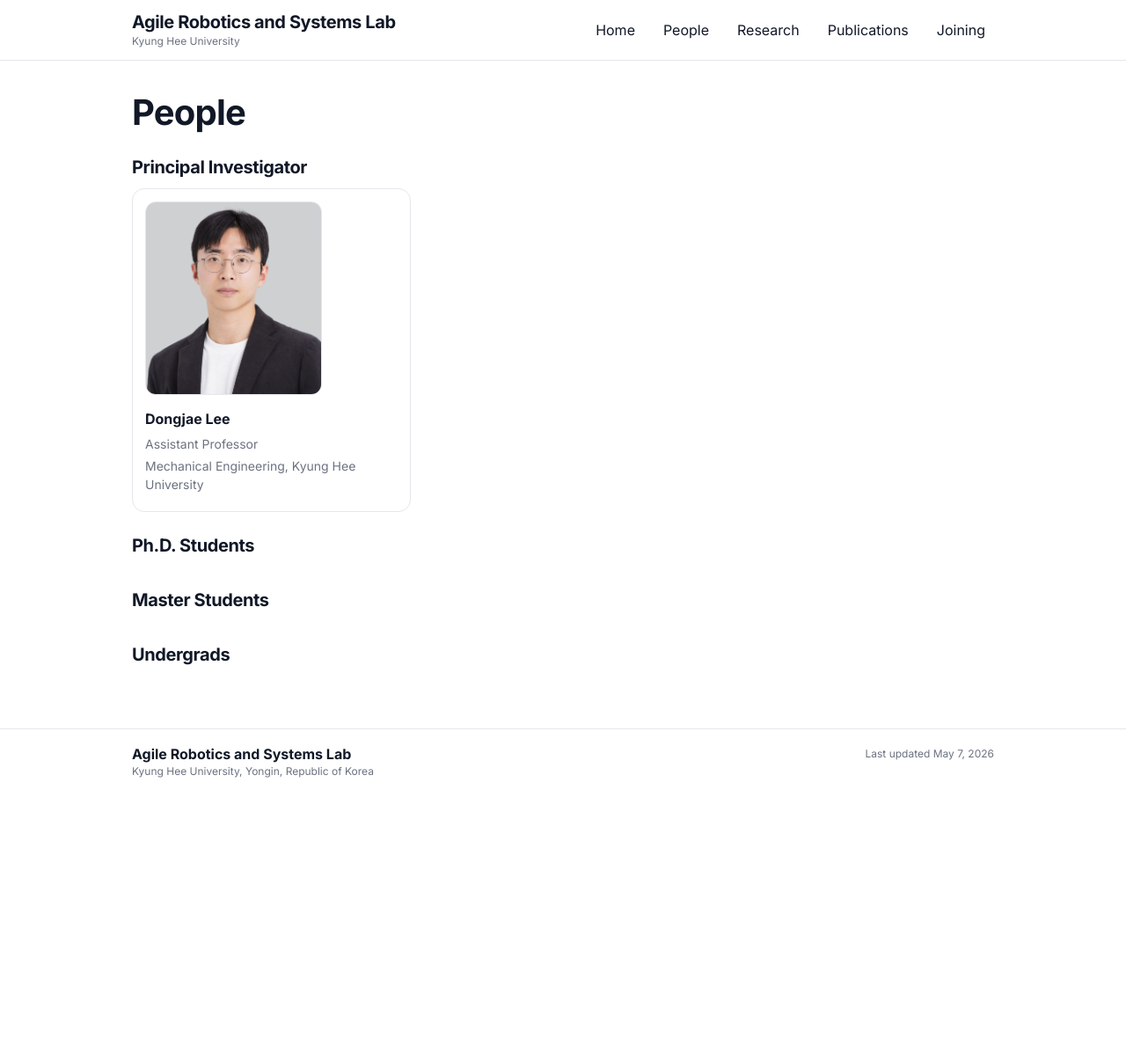
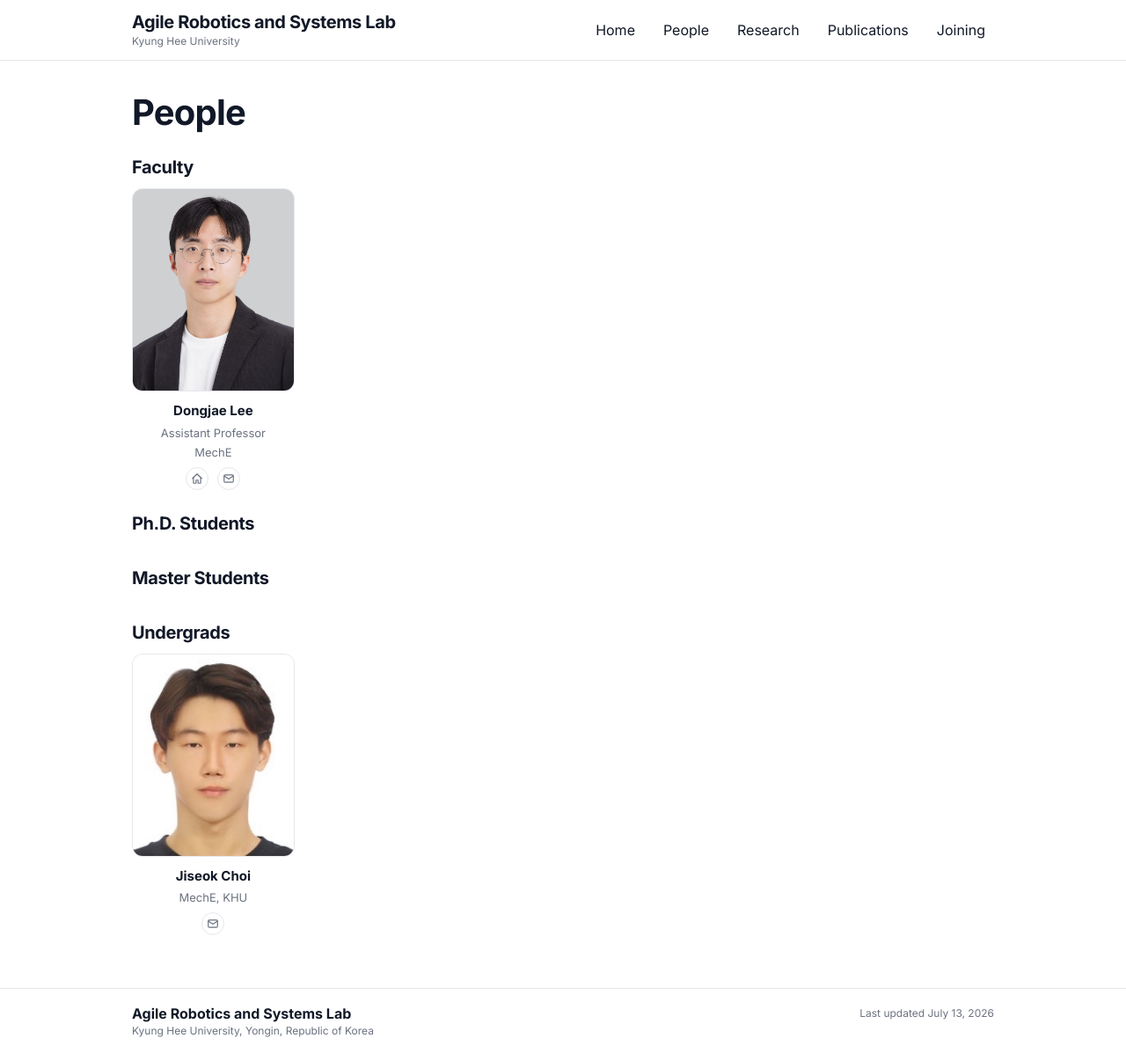
Before and after one commit to arsl-khu/arsl-khu.github.io, a Jekyll site: the page built from people.md, in a window 1280 px wide and 1197 px high. Shown: the whole window at 88% size. Built offline with Jekyll 4.4.1, drawn with Linux system fonts in a browser that asks for light colours.

Commit message:
add jiseok

```diff
--- a/_config.yml
+++ b/_config.yml
@@ -7,7 +7,7 @@ description: "Agile Robotics and Systems Lab (ARSL) at Kyung Hee University."
 location: "Kyung Hee University, Yongin, Republic of Korea"
 email: "dongjaelee@khu.ac.kr"
 
-last-updated: May 7, 2026
+last-updated: July 13, 2026
 
 include:
   - _posts
--- a/_data/people.yml
+++ b/_data/people.yml
@@ -1,45 +1,35 @@
 - group: pi
-  group_label: "Principal Investigator"
+  group_label: "Faculty"
   members:
     - name: "Dongjae Lee"
       role: "Assistant Professor"
-      affiliation: "Mechanical Engineering, Kyung Hee University"
-      research_interest: ""
+      affiliation: "MechE"
       image: "/img_people/dongjae.jpg" # TODO: replace
       website: "https://dongjaelee95.github.io"
-      email: ""
-      links: []
-      blurb: ""
+      email: "dongjaelee@khu.ac.kr"
 
 - group: phd
   group_label: "Ph.D. Students"
   members:
     # - name: "Name"
-    #   affiliation: "Mechanical Engineering, Kyung Hee University"
-    #   research_interest: "Research interests: TODO"
+    #   affiliation: "MechE, KHU"
     #   image: "" # optional
+    #   website: ""
     #   email: ""
-    #   links: []
-    #   blurb: ""
 
 - group: ms
   group_label: "Master Students"
   members:
     # - name: "Name"
-    #   affiliation: "Mechanical Engineering, Kyung Hee University"
-    #   research_interest: "Research interests: TODO"
+    #   affiliation: "MechE, KHU"
     #   image: ""
+    #   website: ""
     #   email: ""
-    #   links: []
-    #   blurb: ""
 
 - group: ug
   group_label: "Undergrads"
   members:
-    # - name: "Name"
-    #   affiliation: "Mechanical Engineering, Kyung Hee University"
-    #   research_interest: "Research interests: TODO"
-    #   image: ""
-    #   email: ""
-    #   links: []
-    #   blurb: ""
+    - name: "Jiseok Choi"
+      affiliation: "MechE, KHU"
+      image: "/img_people/jiseok.jpg"
+      email: "frankj99@khu.ac.kr"
--- a/assets/css/styles.css
+++ b/assets/css/styles.css
@@ -417,33 +417,83 @@ ol.pub>li{
 .people-group{ margin-top: 18px; }
 .people-grid{
   display:grid;
-  grid-template-columns: repeat(3, minmax(0, 1fr));
-  gap: 14px;
+  grid-template-columns: repeat(5, minmax(0, 1fr));
+  gap: 20px 14px;
 }
 .person{
-  border: 1px solid var(--border);
-  border-radius: var(--radius);
-  background: var(--bg);
-  padding: 14px;
-  display:block;
+  display:flex;
+  flex-direction: column;
+  align-items: center;
+  text-align: center;
+  padding: 0;
 }
 .person img{
-  width: 70%;
-  height: 220px;
+  display:block;
+  width: 100%;
+  aspect-ratio: 4 / 5;
   object-fit: cover;
+  object-position: center top;
   border-radius: 12px;
   border: 1px solid var(--border);
   margin-bottom: 10px;
+  background: var(--soft);
 }
-.person-name{ font-weight:700; margin:0 0 4px; }
-.person-role{ font-size: 14px; color: var(--muted2); margin:0 0 4px; }
-.person-affiliation{ font-size: 14px; color: var(--muted2); margin:0 0 6px; line-height: 1.45; }
-.person-interest{ font-size: 13px; color: var(--muted); margin:0 0 8px; line-height: 1.55; }
-.person-links{ font-size: 14px; color: var(--muted); display:flex; gap:10px; flex-wrap:wrap; }
-.person-bio{ font-size: 14px; color: var(--muted); margin: 8px 0 0; line-height: 1.55; }
+.person-name{ font-weight:700; margin:0 0 2px; font-size: 15px; }
+.person-role{ font-size: 13px; color: var(--muted2); margin:0 0 2px; }
+.person-affiliation{ font-size: 13px; color: var(--muted2); margin:0; line-height: 1.4; }
+.person-icons{
+  display:flex;
+  justify-content:center;
+  gap: 10px;
+  margin-top: 8px;
+}
+.person-icon{
+  display:inline-flex;
+  align-items:center;
+  justify-content:center;
+  width: 26px;
+  height: 26px;
+  border-radius: 50%;
+  color: var(--muted2);
+  border: 1px solid var(--border);
+  transition: color .15s ease, border-color .15s ease, background .15s ease;
+}
+.person-icon:hover{
+  color: var(--link);
+  border-color: var(--link);
+  background: var(--soft);
+  text-decoration: none;
+}
+.person-icon svg{ width:14px; height:14px; }
+.person-email{
+  position: relative;
+  padding: 0;
+  font: inherit;
+  cursor: pointer;
+  background: var(--bg);
+}
+.person-email::after{
+  content: attr(data-tip);
+  position: absolute;
+  bottom: calc(100% + 6px);
+  left: 50%;
+  transform: translateX(-50%);
+  background: var(--fg);
+  color: #fff;
+  font-size: 12px;
+  line-height: 1;
+  padding: 6px 8px;
+  border-radius: 6px;
+  white-space: nowrap;
+  opacity: 0;
+  pointer-events: none;
+  transition: opacity .15s ease;
+  z-index: 5;
+}
+.person-email.show-tip::after{ opacity: 1; }
 
 @media (max-width: 980px){
-  .people-grid{ grid-template-columns: repeat(2, minmax(0, 1fr)); }
+  .people-grid{ grid-template-columns: repeat(3, minmax(0, 1fr)); }
 }
 @media (max-width: 760px){
   .nav-toggle{ display:inline-flex; }
@@ -476,5 +526,5 @@ ol.pub>li{
   }
   .footer-inner{ flex-direction:column; }
   .footer-right{ justify-content:flex-start; }
-  .people-grid{ grid-template-columns: 1fr; }
+  .people-grid{ grid-template-columns: repeat(2, minmax(0, 1fr)); }
 }
--- a/people.md
+++ b/people.md
@@ -13,50 +13,76 @@ title: People
       {% for p in g.members %}
         <div class="person">
           {% if p.image and p.image != "" %}
-            <img src="{{ p.image | relative_url }}" alt="{{ p.name }}">
+            {% assign person_photo = p.image | relative_url %}
           {% else %}
-            <img src="{{ '/assets/img/favicon.svg' | relative_url }}" alt="{{ p.name }}">
+            {% assign person_photo = '/assets/img/favicon.svg' | relative_url %}
           {% endif %}
-          <div>
-            <p class="person-name">
+          <img src="{{ person_photo }}" alt="{{ p.name }}">
+
+          <p class="person-name">{{ p.name }}</p>
+
+          {% if g.group == "pi" and p.role and p.role != "" %}
+            <p class="person-role">{{ p.role }}</p>
+          {% endif %}
+          {% if p.affiliation and p.affiliation != "" %}
+            <p class="person-affiliation">{{ p.affiliation }}</p>
+          {% endif %}
+
+          {% assign has_website = false %}
+          {% if p.website and p.website != "" %}{% assign has_website = true %}{% endif %}
+          {% assign has_email = false %}
+          {% if p.email and p.email != "" %}{% assign has_email = true %}{% endif %}
+          {% if has_website or has_email %}
+            <div class="person-icons">
               {% if p.website and p.website != "" %}
-                <a href="{{ p.website }}" style="color:inherit; text-decoration:none;">{{ p.name }}</a>
-              {% else %}
-                {{ p.name }}
+                <a class="person-icon" href="{{ p.website }}" target="_blank" rel="noopener noreferrer" title="Homepage" aria-label="{{ p.name }} homepage">
+                  <svg viewBox="0 0 24 24" fill="none" stroke="currentColor" stroke-width="2" stroke-linecap="round" stroke-linejoin="round"><path d="M3 12l9-9 9 9"/><path d="M5 10v10a1 1 0 0 0 1 1h4v-6h4v6h4a1 1 0 0 0 1-1V10"/></svg>
+                </a>
               {% endif %}
-            </p>
-
-            {% if g.group == "pi" and p.role and p.role != "" %}
-              <p class="person-role">{{ p.role }}</p>
-            {% endif %}
-            {% if p.affiliation and p.affiliation != "" %}
-              <p class="person-affiliation">{{ p.affiliation }}</p>
-            {% endif %}
-            {% if p.research_interest and p.research_interest != "" %}
-              <p class="person-interest">{{ p.research_interest }}</p>
-            {% endif %}
-
-            {% if p.email and p.email != "" %}
-              <div class="person-links">
-                <a href="mailto:{{ p.email }}">Email</a>
-                {% for l in p.links %}
-                  <a href="{{ l.url }}">{{ l.name }}</a>
-                {% endfor %}
-              </div>
-            {% elsif p.links and p.links.size > 0 %}
-              <div class="person-links">
-                {% for l in p.links %}
-                  <a href="{{ l.url }}">{{ l.name }}</a>
-                {% endfor %}
-              </div>
-            {% endif %}
-
-            {% if p.blurb and p.blurb != "" %}
-              <p class="person-bio">{{ p.blurb }}</p>
-            {% endif %}
-          </div>
+              {% if p.email and p.email != "" %}
+                <button type="button" class="person-icon person-email" data-email="{{ p.email }}" title="{{ p.email }}" aria-label="Copy {{ p.name }} email address">
+                  <svg viewBox="0 0 24 24" fill="none" stroke="currentColor" stroke-width="2" stroke-linecap="round" stroke-linejoin="round"><rect x="3" y="5" width="18" height="14" rx="2"/><path d="M3 7l9 6 9-6"/></svg>
+                </button>
+              {% endif %}
+            </div>
+          {% endif %}
         </div>
       {% endfor %}
     </div>
   </div>
 {% endfor %}
+
+<script>
+  (function () {
+    function flash(btn, message) {
+      btn.setAttribute('data-tip', message);
+      btn.classList.add('show-tip');
+      window.clearTimeout(btn._tipTimer);
+      btn._tipTimer = window.setTimeout(function () {
+        btn.classList.remove('show-tip');
+      }, 1300);
+    }
+
+    document.querySelectorAll('.person-email').forEach(function (btn) {
+      btn.addEventListener('click', function () {
+        var email = btn.getAttribute('data-email') || '';
+        if (!email) return;
+
+        if (navigator.clipboard && navigator.clipboard.writeText) {
+          navigator.clipboard.writeText(email).then(
+            function () { flash(btn, 'Copied!'); },
+            function () { flash(btn, email); }
+          );
+        } else {
+          var input = document.createElement('input');
+          input.value = email;
+          document.body.appendChild(input);
+          input.select();
+          try { document.execCommand('copy'); flash(btn, 'Copied!'); }
+          catch (e) { flash(btn, email); }
+          document.body.removeChild(input);
+        }
+      });
+    });
+  })();
+</script>
```
Also changed, not shown: img_people/jiseok.jpg (added).
